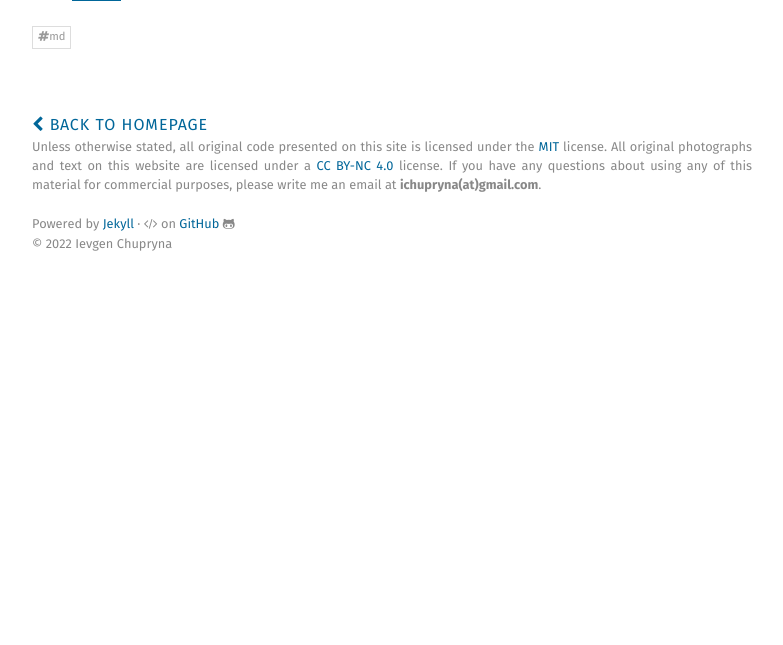
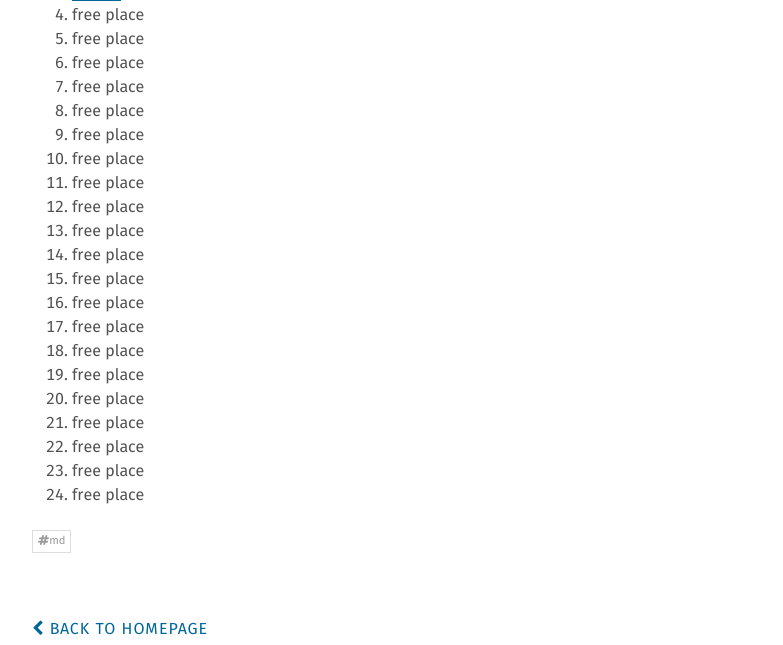
Before and after one commit to major13ua/major13ua.github.io, a Jekyll site: the page built from _posts/2022-02-28-input.md, in a window 1280 px wide and 900 px high, scrolled down 1371 px, cut to the strip 255-900 px from the top of the window. Shown: the whole strip, without its empty margins (248-1031 px from the left). Built offline with Jekyll 4.4.1, drawn with Linux system fonts in a browser that asks for light colours; before the commit the page ends 1899 px from its top, so only the background shows below that.

```diff
--- a/_posts/2022-02-28-input.md
+++ b/_posts/2022-02-28-input.md
@@ -19,5 +19,26 @@ Rules:
    <iframe width="560" height="315" src="https://www.youtube.com/embed/3j5nOPKwA5o" title="YouTube video player" frameborder="0" allow="accelerometer; autoplay; clipboard-write; encrypted-media; gyroscope; picture-in-picture" allowfullscreen></iframe>
 2. [Video2](https://www.youtube.com/watch?v=G_s3yEW7l4A)
    <iframe width="560" height="315" src="https://www.youtube.com/embed/G_s3yEW7l4A" title="YouTube video player" frameborder="0" allow="accelerometer; autoplay; clipboard-write; encrypted-media; gyroscope; picture-in-picture" allowfullscreen></iframe>
-2. [Video3](https://www.youtube.com/watch?v=FQNYtkuyri0)
+3. [Video3](https://www.youtube.com/watch?v=FQNYtkuyri0)
    <iframe width="560" height="315" src="https://www.youtube.com/embed/FQNYtkuyri0" title="YouTube video player" frameborder="0" allow="accelerometer; autoplay; clipboard-write; encrypted-media; gyroscope; picture-in-picture" allowfullscreen></iframe>
+5. free place
+6. free place
+7. free place
+8. free place
+9. free place
+10. free place
+11. free place
+12. free place
+13. free place
+14. free place
+15. free place
+16. free place
+17. free place
+18. free place
+19. free place
+20. free place
+21. free place
+22. free place
+23. free place
+24. free place
+25. free place
```
Also changed, not shown: _posts/2022-02-28-main.md (+4 -24 lines).
